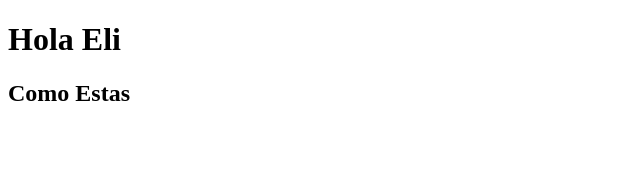
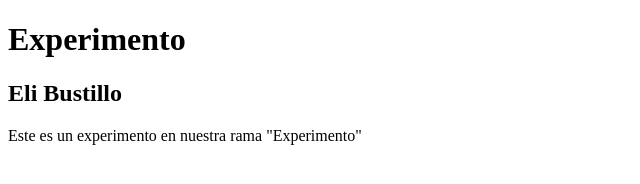
Before and after one commit to E2l2i/Prueba, a plain HTML site: page index.html in a window 1280 px wide. Shown: the whole page, without its empty margins (0-640 px from the left). Drawn offline with Linux system fonts and the light colour scheme.

Commit message:
Agregamos texto de experimento

```diff
--- a/index.html
+++ b/index.html
@@ -2,10 +2,17 @@
 <html lang="es">
 <head>
 	<meta charset="utf-8">
-	<title>Git</title>
+	<title>Git Y Github</title>
 </head>
 <body>
-	<h1>Hola Eli</h1>
-	<h2>Como Estas</h2>
+	<header>
+		<h1>Experimento</h1>
+	</header>
+	<div clas="container">
+		<h2>Eli Bustillo</h2>
+	</div>
+	<footer>
+		<p>Este es un experimento en nuestra rama "Experimento"</p>
+	</footer>
 </body>
 </html>
```
Also changed, not shown: 1 other file.
